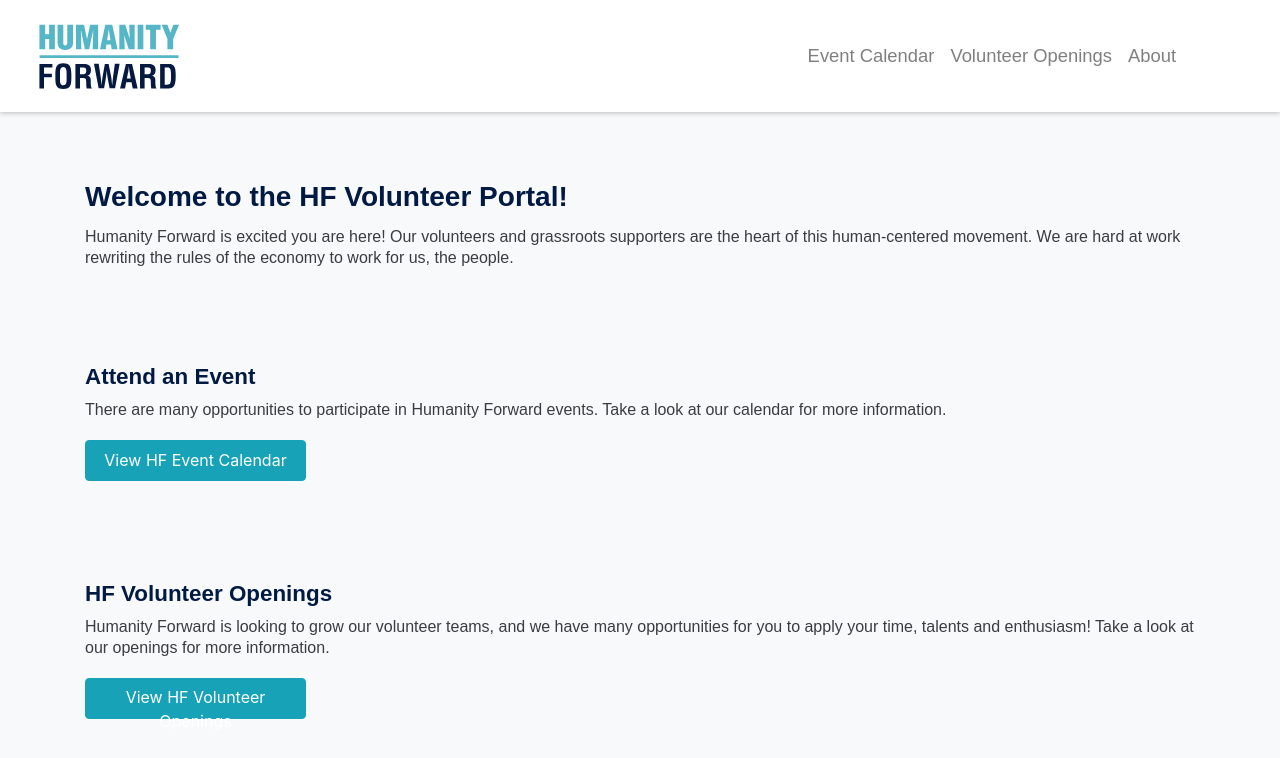
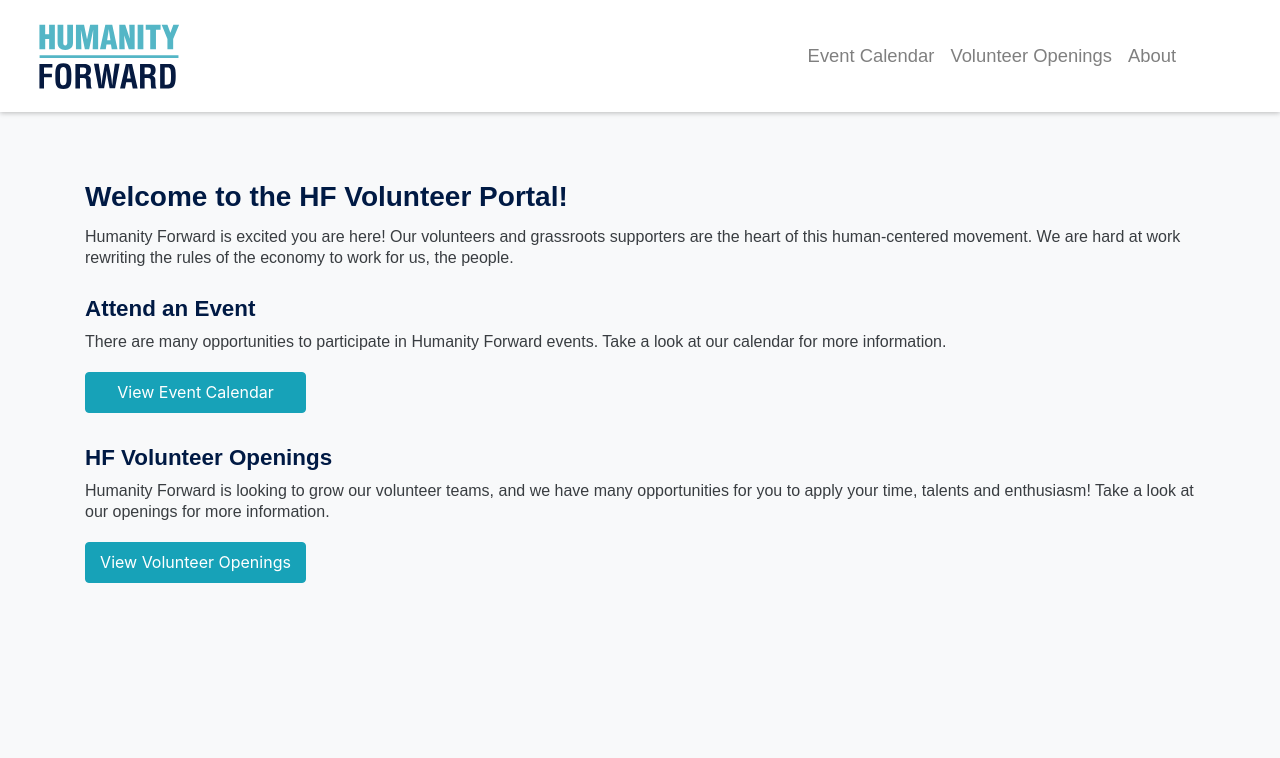
Before and after one commit to HF-RapidResponse/volunteer-portal, a React (Create React App) app: page / in a window 1280 px wide. Shown: the top 758 px of the page. Built offline with nearby package versions, Linux system fonts and the light colour scheme.

Commit message:
Fix about.scss spilling styling into other pages

```diff
--- a/src/components/About.js
+++ b/src/components/About.js
@@ -129,7 +129,7 @@ function About() {
         I thank you for being here and look forward to working with you for the
         future.
       </p>
-      <section className="text-center">
+      <section className="about-section text-center">
         <p className="med-text thicc">Team Leads</p>
         <>{teamLeadProfiles}</>
       </section>
--- a/src/components/Home.js
+++ b/src/components/Home.js
@@ -24,7 +24,7 @@ function Home() {
         </p>
         <Link to={'/calendar'}>
           <Button variant="info" className="wide-btn">
-            View HF Event Calendar
+            View Event Calendar
           </Button>
         </Link>
       </section>
@@ -37,7 +37,7 @@ function Home() {
         </p>
         <Link to={'/roles'}>
           <Button variant="info" className="wide-btn">
-            View HF Volunteer Openings
+            View Volunteer Openings
           </Button>
         </Link>
       </section>
--- a/src/styles/about.scss
+++ b/src/styles/about.scss
@@ -22,7 +22,7 @@
   margin: 3rem auto;
 }
 
-section {
+section.about-section {
   margin: 6rem auto;
 }
 
```
